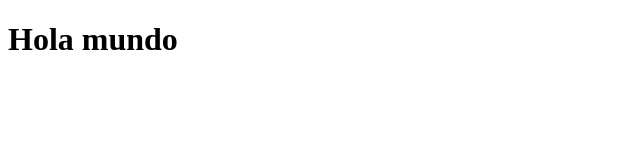
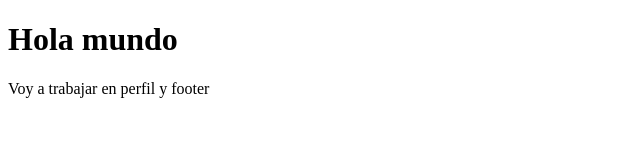
Before and after one commit to alejandraemperador/pruebarama, a plain HTML site: page index.html in a window 1280 px wide. Shown: the whole page, without its empty margins (0-640 px from the left). Drawn offline with Linux system fonts and the light colour scheme.

Commit message:
nueva actualización

```diff
--- a/index.html
+++ b/index.html
@@ -7,5 +7,6 @@
 </head>
 <body>
     <h1>Hola mundo</h1>
+    <p>Voy a trabajar en perfil y footer</p>
 </body>
 </html>
```
